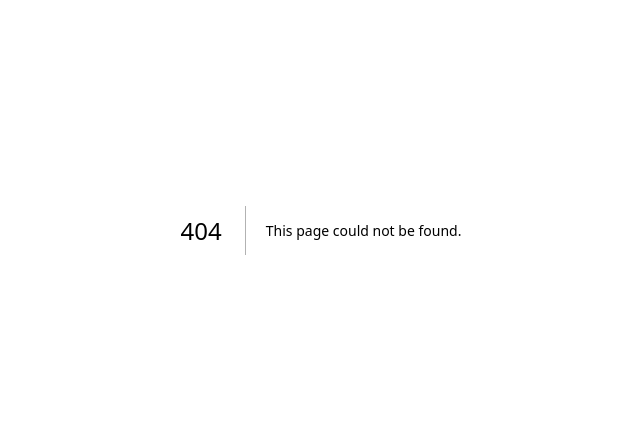
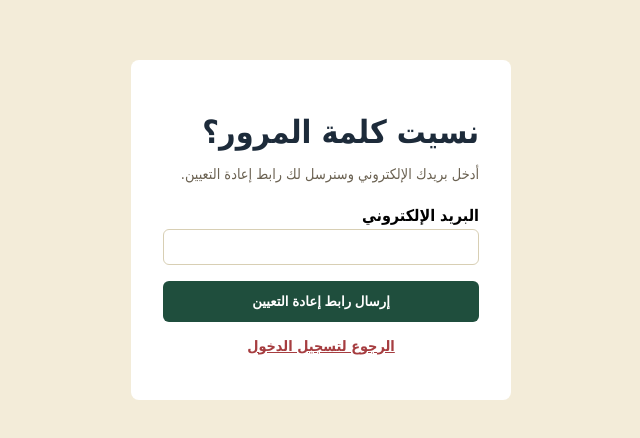
Before and after one commit to Zinbe834/edufree-dz, a Next.js app: page /forgot-password in a window 1280 px wide. Before the commit this address had no page. Shown: the part 170-608 px from the top of the page, without its empty margins (319-959 px from the left). Built offline with nearby package versions, Linux system fonts and the light colour scheme; no server answers.

Commit message:
Add Forgot Password component with email reset functionality

```diff
--- /dev/null
+++ b/pages/forgot-password.js
@@ -0,0 +1,50 @@
+import { useState } from 'react'
+import { supabase } from '../lib/supabaseClient'
+
+export default function ForgotPassword() {
+  const [email, setEmail] = useState('')
+  const [message, setMessage] = useState('')
+  const [error, setError] = useState('')
+  const [loading, setLoading] = useState(false)
+
+  async function handleSubmit(e) {
+    e.preventDefault()
+    setError('')
+    setMessage('')
+    setLoading(true)
+    const { error: resetError } = await supabase.auth.resetPasswordForEmail(email, {
+      redirectTo: typeof window !== 'undefined' ? `${window.location.origin}/reset-password` : undefined
+    })
+    setLoading(false)
+    if (resetError) {
+      setError('خطأ: ' + resetError.message)
+      return
+    }
+    setMessage('إذا كان هذا البريد مسجلاً لدينا، ستصلك رسالة تحتوي رابط إعادة التعيين خلال دقائق.')
+  }
+
+  return (
+    <div dir="rtl" style={{ minHeight: '100vh', background: '#F3ECD9', fontFamily: 'Tahoma, sans-serif', padding: '2rem', display: 'flex', justifyContent: 'center', alignItems: 'center' }}>
+      <form onSubmit={handleSubmit} style={{ background: '#fff', borderRadius: 8, padding: '2rem', maxWidth: 380, width: '100%' }}>
+        <h1 style={{ color: '#1D2B3A', marginBottom: '0.5rem' }}>نسيت كلمة المرور؟</h1>
+        <p style={{ color: '#6b6252', fontSize: '0.9rem', marginBottom: '1.5rem' }}>أدخل بريدك الإلكتروني وسنرسل لك رابط إعادة التعيين.</p>
+
+        <label style={{ display: 'block', fontWeight: 'bold', marginBottom: 4 }}>البريد الإلكتروني</label>
+        <input type="email" value={email} onChange={e => setEmail(e.target.value)} required
+          style={{ width: '100%', padding: '0.6rem', marginBottom: '1rem', border: '1px solid #d8cfb4', borderRadius: 6 }} />
+
+        {error && <p style={{ color: '#A63D40', marginBottom: '1rem', fontSize: '0.9rem' }}>{error}</p>}
+        {message && <p style={{ color: '#1F4E3D', marginBottom: '1rem', fontSize: '0.9rem' }}>{message}</p>}
+
+        <button type="submit" disabled={loading}
+          style={{ width: '100%', padding: '0.8rem', background: '#1F4E3D', color: '#fff', border: 'none', borderRadius: 6, fontWeight: 'bold' }}>
+          {loading ? 'جارٍ الإرسال...' : 'إرسال رابط إعادة التعيين'}
+        </button>
+
+        <p style={{ marginTop: '1rem', fontSize: '0.9rem', textAlign: 'center' }}>
+          <a href="/login" style={{ color: '#A63D40', fontWeight: 'bold' }}>الرجوع لتسجيل الدخول</a>
+        </p>
+      </form>
+    </div>
+  )
+}
```
